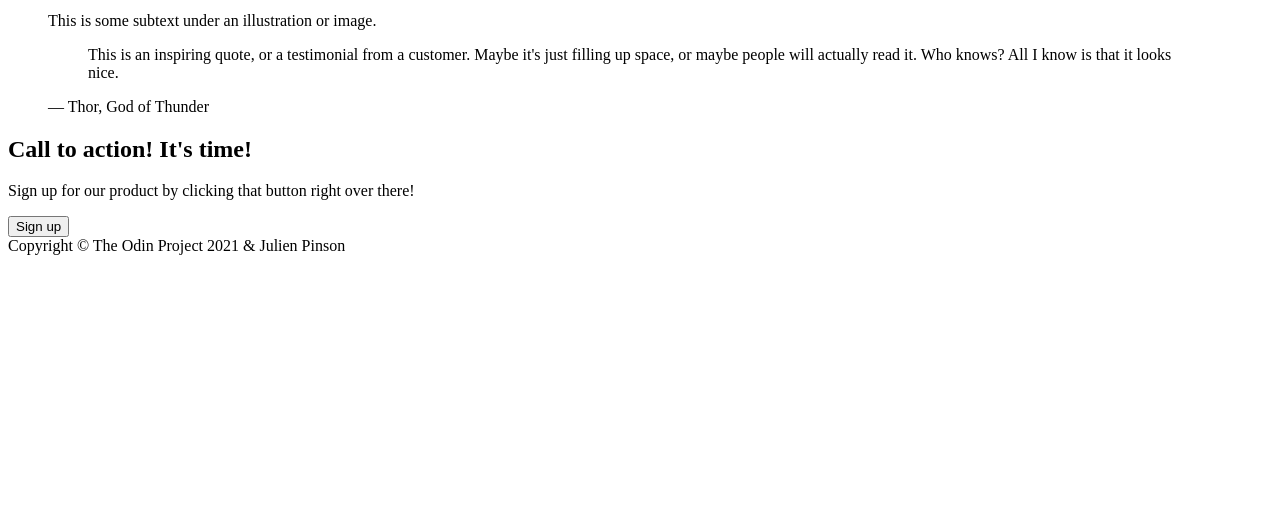
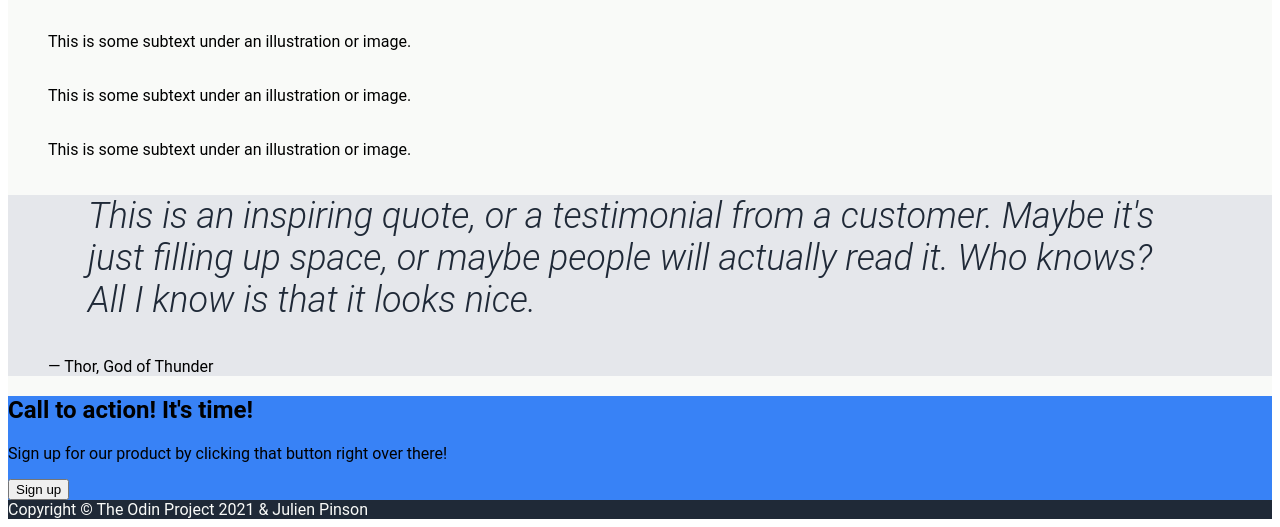
Before and after one commit to PinsonJulien/odin-landing-page, a plain HTML site: page index.html in a window 1280 px wide. Shown: the part 413-940 px from the top of the page. Before the commit the page ends 800 px from the top, so only its background shows below. Drawn offline with Linux system fonts and the light colour scheme.

Commit message:
Setting fonts and colors as specified

```diff
--- a/css/main.css
+++ b/css/main.css
@@ -0,0 +1,96 @@
+/*********/
+/* FONTS */
+/*********/
+
+body {
+  font-family: Roboto;
+}
+
+/*****************/
+/* COMMON COLORS */
+/*****************/
+
+#navbar,
+#hero,
+footer {
+  background-color: #1F2937;
+}
+
+#information h2,
+#quote blockquote {
+  color: #1F2937;
+}
+
+main {
+  background-color: #F9FAF8;
+}
+
+#header-logo,
+#hero h1,
+footer {
+  color: #F9FAF8;
+}
+
+#hero p {
+  color: #E5E7EB;
+  font-size: 18px;
+}
+
+#quote {
+  background-color: #E5E7EB;
+}
+
+#hero button,
+#call-to-action {
+  background-color: #3882F6;
+}
+
+#information img {
+  border-color: #3882F6;
+}
+/**********/
+/* NAVBAR */
+/**********/
+
+#header-logo {
+  font-size: 24px;
+}
+
+/********/
+/* MAIN */
+/********/
+
+/* HERO */
+
+#hero h1 {
+  font-size: 48px;
+  font-weight: 800;
+}
+
+#hero p {
+  font-size: 18px;
+}
+
+/* INFORMATION */
+
+#information h2 {
+  font-size: 36px;
+  font-weight: 800;
+}
+
+/* QUOTE */
+
+#quote blockquote {
+  font-style: italic;
+  font-size: 36px;
+  font-weight: 300; /* light */
+}
+
+/**********/
+/* FOOTER */
+/**********/
+
+
+/**************/
+/* COMPONENTS */
+/**************/
--- a/index.html
+++ b/index.html
@@ -24,7 +24,7 @@
     </header>
 
     <main>
-      <section id="intro">
+      <section id="hero">
         <div>
           <h1>
             This website is awesome
@@ -43,7 +43,7 @@
 
       </section>
 
-      <section id="random-information">
+      <section id="information">
         <h2>
           Some random information.
         </h2>
```
